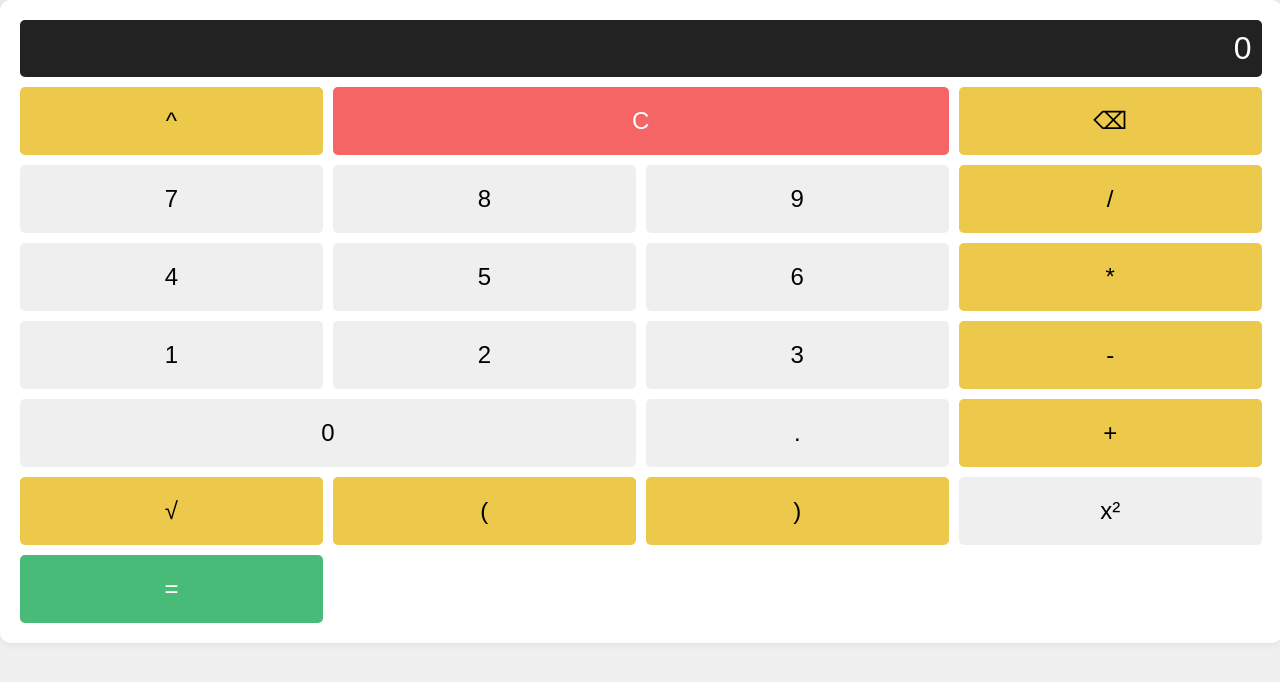
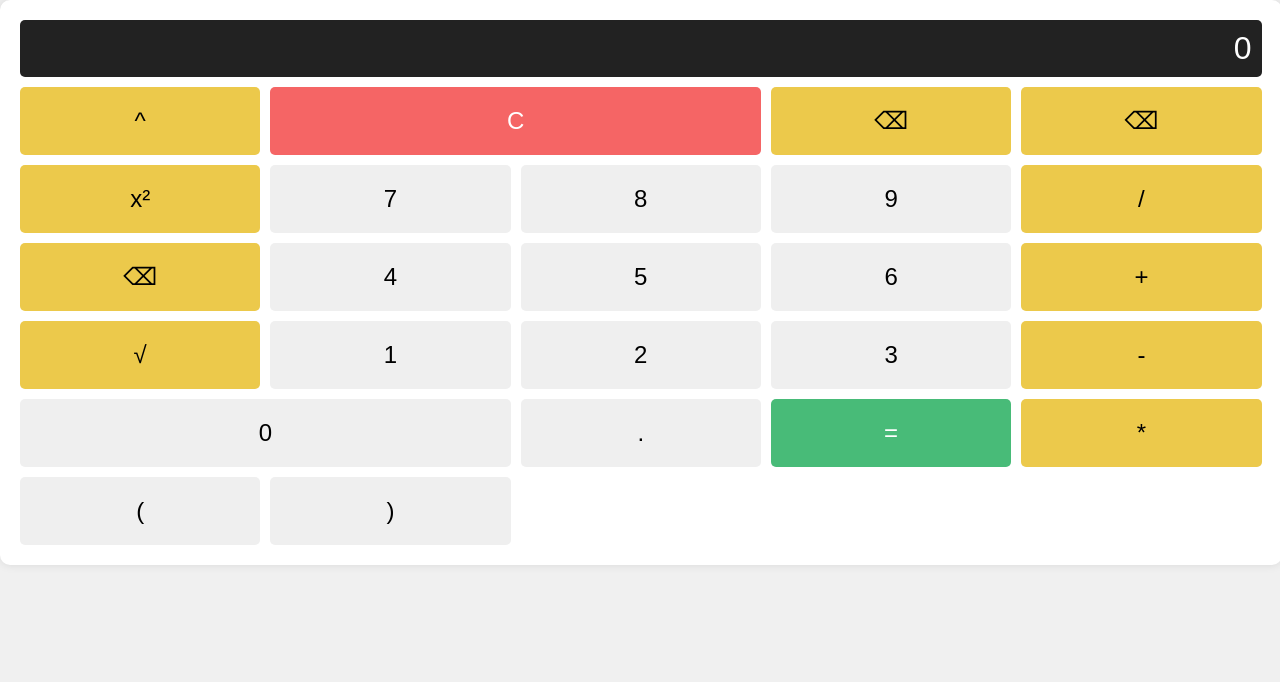
Before and after one commit to Addanine/scicalc, a Flask app: page / in a window 1280 px wide. Shown: the top 682 px of the page. Run offline with Flask 3, Linux system fonts and the light colour scheme.

Commit message:
fixed formatting :eyeroll:

```diff
--- a/static/style.css
+++ b/static/style.css
@@ -31,7 +31,7 @@ body {
 
 .buttons {
     display: grid;
-    grid-template-columns: repeat(4, 1fr);
+    grid-template-columns: repeat(5, 1fr);
     gap: 10px;
     gap: 10px;
 }
--- a/templates/index.html
+++ b/templates/index.html
@@ -13,26 +13,30 @@
             <button class="button bg-yellow-500" onclick="appendOperator('^')">^</button>
             <button class="button col-span-2 bg-red-500" onclick="clearDisplay()">C</button>
             <button class="button bg-yellow-500" onclick="deleteLast()">⌫</button>
+            <button class="button bg-yellow-500" onclick="deleteLast()">⌫</button>
+            <button class="button operator bg-yellow-500" onclick="squareInput()">x²</button>
             <button class="button" onclick="appendCharacter('7')">7</button>
             <button class="button" onclick="appendCharacter('8')">8</button>
             <button class="button" onclick="appendCharacter('9')">9</button>
             <button class="button bg-yellow-500" onclick="appendOperator('/')">/</button>
+            <button class="button bg-yellow-500" onclick="deleteLast()">⌫</button>
             <button class="button" onclick="appendCharacter('4')">4</button>
             <button class="button" onclick="appendCharacter('5')">5</button>
             <button class="button" onclick="appendCharacter('6')">6</button>
-            <button class="button bg-yellow-500" onclick="appendOperator('*')">*</button>
+            <button class="button bg-yellow-500" onclick="appendOperator('+')">+</button>
+            <button class="button bg-yellow-500" onclick="appendOperator('√')">√</button>
             <button class="button" onclick="appendCharacter('1')">1</button>
             <button class="button" onclick="appendCharacter('2')">2</button>
             <button class="button" onclick="appendCharacter('3')">3</button>
             <button class="button bg-yellow-500" onclick="appendOperator('-')">-</button>
             <button class="button col-span-2" onclick="appendCharacter('0')">0</button>
             <button class="button" onclick="appendCharacter('.')">.</button>
-            <button class="button bg-yellow-500" onclick="appendOperator('+')">+</button>
-            <button class="button bg-yellow-500" onclick="appendOperator('√')">√</button>
-            <button class="button bg-yellow-500" onclick="appendParenthesis('(')">(</button>
-            <button class="button bg-yellow-500" onclick="appendParenthesis(')')">)</button>
-            <button class="button operator" onclick="squareInput()">x²</button>
             <button class="button bg-green-500" onclick="calculate()">=</button>
+            <button class="button bg-yellow-500" onclick="appendOperator('*')">*</button>
+            <button class="button" onclick="appendParenthesis('(')">(</button>
+            <button class="button" onclick="appendParenthesis(')')">)</button>
+
+
         </div>
     </div>
 
```
